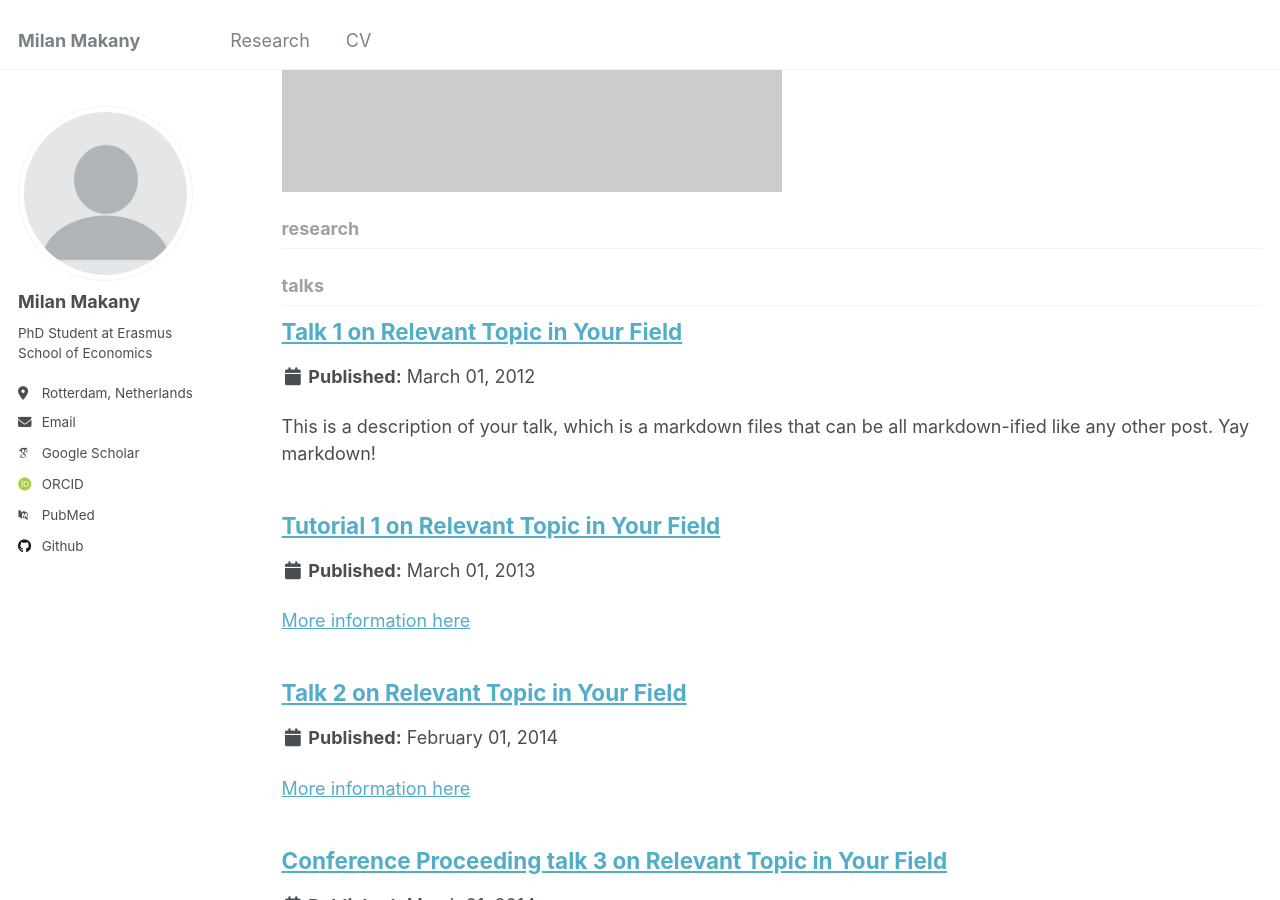
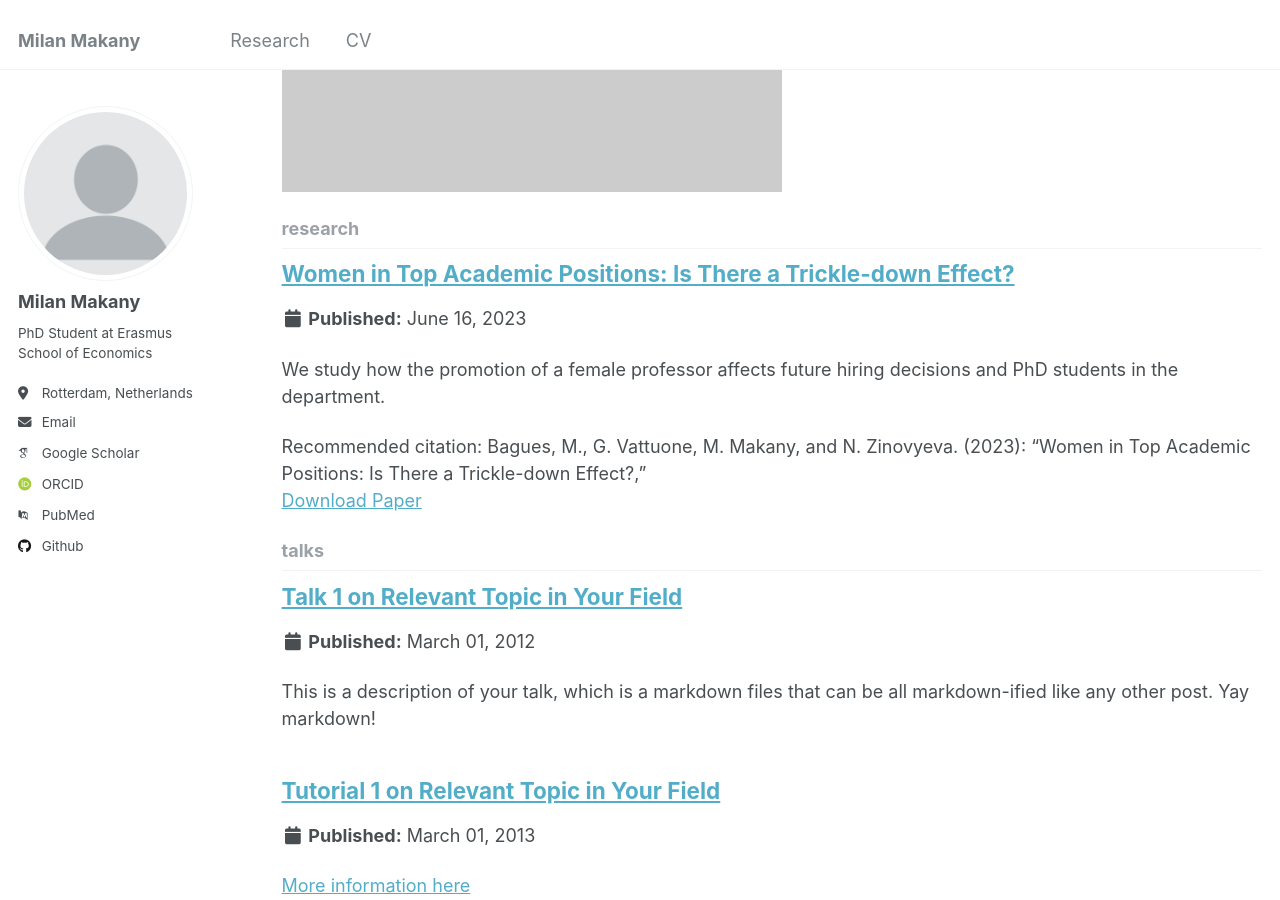
Before and after one commit to makany-milan/makany-milan.github.io, a Jekyll site: the page built from _pages/collection-archive.html, in a window 1280 px wide and 900 px high, scrolled down 900 px. Built offline with Jekyll 4.4.1, drawn with Linux system fonts in a browser that asks for light colours; some web fonts are replaced; a file with an impossible date is left out.

Commit message:
correct date

```diff
--- a/_research/women_in_academia.md
+++ b/_research/women_in_academia.md
@@ -4,7 +4,7 @@ collection: research
 category: preprint
 permalink: /research/bagues_etal_women_in_academia
 excerpt: 'We study how the promotion of a female professor affects future hiring decisions and PhD students in the department.'
-date: 2024
+date: 2023-06-16
 venue:
 slidesurl:
 paperurl: 'https://warwick.ac.uk/fac/soc/economics/staff/gvattuone/bagues_et_al_2023.pdf'
```
